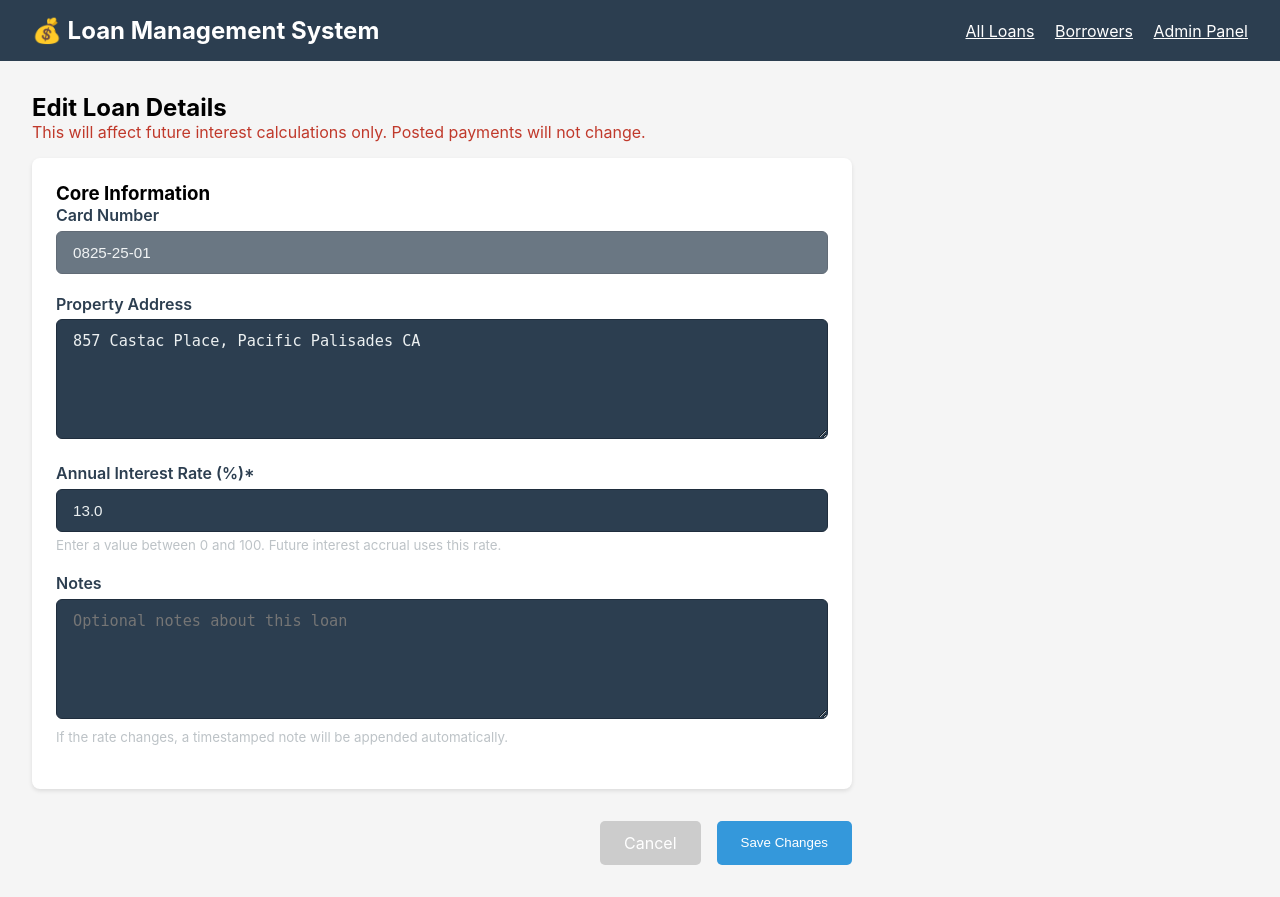
After one commit to emilaliyev17/lm, a Django app: page /api/loans/0825-25-01/edit/ in a window 1280 px wide. The commit adds this page. Run offline with Django 5.2, Linux system fonts and the light colour scheme; the visitor is signed in with stand-in values (Sample User, id 1); data comes from the database, SQL or seed files in the repository; some libraries are stand-ins or nearby versions.

Commit message:
Add interest rate field to loan creation and editing functionality

```diff
--- a/loans/urls.py
+++ b/loans/urls.py
@@ -11,6 +11,7 @@ urlpatterns = [
     path('loans/<str:card_number>/interest-schedule/', views.interest_schedule, name='interest_schedule'),
     path('loans/<str:card_number>/generate-schedule/', views.generate_interest_schedule, name='generate_interest_schedule'),
     path('loans/<str:card_number>/add-interest-invoice/', views.add_interest_invoice, name='add_interest_invoice'),
+    path('loans/<str:card_number>/edit/', views.edit_loan_details, name='edit_loan_details'),
     path('loans/<str:card_number>/change-status/', views.change_loan_status, name='change_loan_status'),
     path('interest-schedule/<int:schedule_id>/update-date/', views.update_charge_date, name='update_charge_date'),
     path('interest-schedule/<int:schedule_id>/delete/', views.delete_interest_schedule, name='delete_interest_schedule'),
--- a/loans/views.py
+++ b/loans/views.py
@@ -9,7 +9,11 @@ from django.contrib.auth.decorators import login_required
 from decimal import Decimal, InvalidOperation
 from datetime import datetime, date, timedelta
 import calendar
+import logging
 from .models import LoanCard, Borrower, SettlementChargeType, SettlementCharge, Draw, InterestSchedule, LoanStatus
+
+
+logger = logging.getLogger(__name__)
 
 # Create your views here.
 
@@ -247,6 +251,16 @@ def create_loan(request):
             advanced = Decimal('0')
             first_wired = Decimal('0')
 
+        interest_rate_input = (request.POST.get('annual_interest_rate', '') or '').strip()
+        interest_rate_decimal = Decimal('0.13')
+        if interest_rate_input:
+            try:
+                interest_rate_percent = Decimal(interest_rate_input)
+                if Decimal('0') <= interest_rate_percent <= Decimal('100'):
+                    interest_rate_decimal = interest_rate_percent / Decimal('100')
+            except (InvalidOperation, TypeError):
+                pass
+
         advanced_invoice = (request.POST.get('advanced_loan_invoice', '') or '').strip()
 
         # Calculate settlement charges total
@@ -286,7 +300,7 @@ def create_loan(request):
                 first_wired_amount=first_wired,
                 total_settlement_charges=settlement_total,  # Set it directly
                 first_loan_date=request.POST.get('first_loan_date'),
-                initial_interest_rate=Decimal('0.13'),
+                initial_interest_rate=interest_rate_decimal,
                 dynamic_status=active_status
             )
 
@@ -323,6 +337,89 @@ def create_loan(request):
         'charge_types': SettlementChargeType.objects.filter(is_active=True),
     }
     return render(request, 'loans/create_loan.html', context)
+
+
+@login_required
+@require_http_methods(["GET", "POST"])
+def edit_loan_details(request, card_number):
+    loan = get_object_or_404(LoanCard, card_number=card_number)
+
+    def rate_to_percent_string(rate: Decimal) -> str:
+        value = (rate * Decimal('100')).quantize(Decimal('0.1'))
+        return format(value, 'f')
+
+    if request.method == 'POST':
+        property_address = (request.POST.get('property_address', '') or '').strip()
+        notes_input = (request.POST.get('notes', '') or '').strip()
+        interest_input = (request.POST.get('annual_interest_rate', '') or '').strip()
+
+        form_data = {
+            'property_address': property_address,
+            'notes': notes_input,
+            'annual_interest_rate': interest_input or rate_to_percent_string(loan.initial_interest_rate),
+        }
+
+        errors = []
+        new_interest_decimal = loan.initial_interest_rate
+        if not interest_input:
+            errors.append('Annual interest rate is required.')
+        else:
+            try:
+                interest_percent = Decimal(interest_input)
+                if not (Decimal('0') <= interest_percent <= Decimal('100')):
+                    errors.append('Annual interest rate must be between 0 and 100.')
+                else:
+                    new_interest_decimal = (interest_percent / Decimal('100')).quantize(Decimal('0.0001'))
+            except (InvalidOperation, TypeError):
+                errors.append('Enter a valid annual interest rate.')
+
+        if errors:
+            for error in errors:
+                messages.error(request, error)
+            context = {
+                'loan': loan,
+                'form_data': form_data,
+            }
+            return render(request, 'loans/edit_loan_details.html', context)
+
+        notes_to_save = notes_input
+        rate_changed = new_interest_decimal != loan.initial_interest_rate
+        if rate_changed:
+            old_rate_percent = (loan.initial_interest_rate * Decimal('100')).quantize(Decimal('0.01'))
+            new_rate_percent = (new_interest_decimal * Decimal('100')).quantize(Decimal('0.01'))
+            timestamp = timezone.now().strftime('%Y-%m-%d %H:%M:%S')
+            change_comment = f"Rate changed from {old_rate_percent}% to {new_rate_percent}% on {timestamp}"
+            notes_to_save = (notes_to_save + '\n\n' if notes_to_save else '') + change_comment
+            logger.info(
+                "Loan %s interest rate changed from %s%% to %s%% by user %s",
+                loan.card_number,
+                old_rate_percent,
+                new_rate_percent,
+                getattr(request.user, 'username', 'anonymous'),
+            )
+
+        loan.property_address = property_address
+        loan.notes = notes_to_save or None
+        loan.initial_interest_rate = new_interest_decimal
+        loan.save(update_fields=['property_address', 'notes', 'initial_interest_rate', 'updated_at'])
+
+        messages.success(request, 'Loan details updated successfully.')
+        if rate_changed:
+            messages.info(request, 'Future interest calculations will use the new rate. Posted payments remain unchanged.')
+
+        return redirect('loan_detail', card_number=card_number)
+
+    form_data = {
+        'property_address': loan.property_address or '',
+        'notes': loan.notes or '',
+        'annual_interest_rate': rate_to_percent_string(loan.initial_interest_rate),
+    }
+
+    context = {
+        'loan': loan,
+        'form_data': form_data,
+    }
+    return render(request, 'loans/edit_loan_details.html', context)
 
 
 @login_required
--- /dev/null
+++ b/templates/loans/edit_loan_details.html
@@ -0,0 +1,103 @@
+{% extends 'base.html' %}
+{% load humanize %}
+{% block content %}
+<h2>Edit Loan Details</h2>
+<p style="color: #c0392b; margin-bottom: 1rem;">
+    This will affect future interest calculations only. Posted payments will not change.
+</p>
+
+<form method="post" class="edit-loan-form" style="max-width: 820px;">
+    {% csrf_token %}
+
+    <div class="detail-card" style="margin-bottom: 2rem;">
+        <h3>Core Information</h3>
+
+        <div class="form-row">
+            <label>Card Number</label>
+            <input type="text" value="{{ loan.card_number }}" disabled>
+        </div>
+
+        <div class="form-row">
+            <label>Property Address</label>
+            <textarea name="property_address" rows="3" placeholder="Add the updated property address">{{ form_data.property_address }}</textarea>
+        </div>
+
+        <div class="form-row">
+            <label>Annual Interest Rate (%)*</label>
+            <input type="number"
+                   name="annual_interest_rate"
+                   step="0.1"
+                   min="0"
+                   max="100"
+                   value="{{ form_data.annual_interest_rate }}"
+                   required>
+            <small>Enter a value between 0 and 100. Future interest accrual uses this rate.</small>
+        </div>
+
+        <div class="form-row">
+            <label>Notes</label>
+            <textarea name="notes" rows="4" placeholder="Optional notes about this loan">{{ form_data.notes }}</textarea>
+            <small>If the rate changes, a timestamped note will be appended automatically.</small>
+        </div>
+    </div>
+
+    <div class="form-actions">
+        <a href="{% url 'loan_detail' loan.card_number %}" class="btn" style="background: #ccc;">Cancel</a>
+        <button type="submit" class="btn btn-primary">Save Changes</button>
+    </div>
+</form>
+
+<style>
+.edit-loan-form label {
+    display: block;
+    color: #2c3e50;
+    font-weight: 600;
+    margin-bottom: 0.35rem;
+}
+
+.edit-loan-form .form-row {
+    margin-bottom: 1.25rem;
+}
+
+.edit-loan-form input,
+.edit-loan-form textarea {
+    width: 100%;
+    padding: 0.75rem 1rem;
+    border-radius: 6px;
+    border: 1px solid #1f2d3d;
+    background: #2c3e50;
+    color: #ecf0f1;
+    font-size: 0.95rem;
+    transition: border-color 0.2s ease, box-shadow 0.2s ease;
+}
+
+.edit-loan-form input:disabled {
+    opacity: 0.7;
+    cursor: not-allowed;
+}
+
+.edit-loan-form input:focus,
+.edit-loan-form textarea:focus {
+    outline: none;
+    border-color: #3498db;
+    box-shadow: 0 0 0 2px rgba(52, 152, 219, 0.25);
+}
+
+.edit-loan-form textarea {
+    min-height: 120px;
+    resize: vertical;
+}
+
+.edit-loan-form small {
+    color: #bdc3c7;
+    display: block;
+    margin-top: 0.35rem;
+}
+
+.edit-loan-form .form-actions {
+    display: flex;
+    justify-content: flex-end;
+    gap: 1rem;
+}
+</style>
+{% endblock %}
--- a/templates/loans/loan_detail.html
+++ b/templates/loans/loan_detail.html
@@ -3,6 +3,10 @@
 {% block content %}
 <h2>Loan Card: {{ loan.card_number }}</h2>
 <p style="color: #666; margin-bottom: 2rem;">Borrower: {{ loan.borrower.name }}</p>
+
+<div style="margin-bottom: 1.5rem;">
+    <a href="{% url 'edit_loan_details' loan.card_number %}" class="btn btn-primary">Edit Loan Details</a>
+</div>
 
 <div class="detail-grid">
     <div class="detail-card">
```
Also changed, not shown: templates/loans/create_loan.html (+12 -0 lines).
